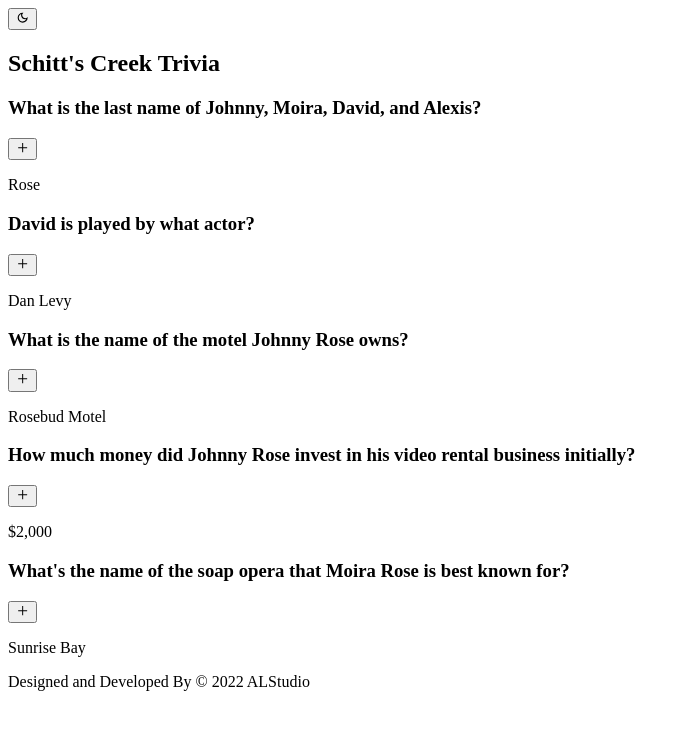
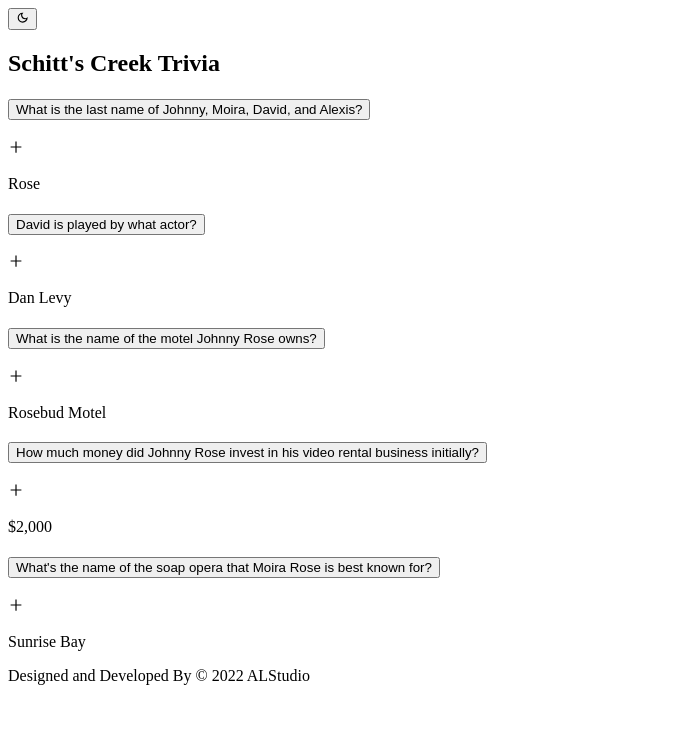
Before and after one commit to alstudio93/alstudio-accordion, a Next.js app: page / in a window 1280 px wide. Shown: the top 730 px of the page, without its empty margins (0-690 px from the left). Built offline with nearby package versions, Linux system fonts and the light colour scheme.

Commit message:
adjusting aria attributes

```diff
--- a/components/ThemeSwitcher.jsx
+++ b/components/ThemeSwitcher.jsx
@@ -10,13 +10,14 @@
     useEffect(() => setOnComponentMount(true), []);
     const themeIcon = () => {
         if (onComponentMount && resolvedTheme === "dark") {
-            return <HiOutlineSun className='light-mode-btn' title="Toggle Light Mode"  />
+            return <HiOutlineSun className='light-mode-btn'/>
         } else {
-            return <MdOutlineDarkMode className='dark-mode-btn' title=" Toggle Dark Mode"  />
+            return <MdOutlineDarkMode className='dark-mode-btn'/>
         }
     }
     return (
         <button
+            aria-label={resolvedTheme === "light" ? "Press enter to switch to Dark Mode" : "Press enter to switch to Light Mode"}
             type="button"
             className="theme-switcher "
             onClick={() => setTheme(resolvedTheme === 'dark' ? 'light' : 'dark')}
--- a/components/Trivia/TriviaArray.js
+++ /dev/null
@@ -1,22 +0,0 @@
-export const TriviaQuestion = [
-    {
-        question: "What is the last name of Johnny, Moira, David, and Alexis?",
-        answer: "Rose"
-    },
-    {
-        question: "David is played by what actor? ",
-        answer: "Dan Levy"
-    },
-    {
-        question: "What is the name of the motel Johnny Rose owns? ",
-        answer: "Rosebud Motel"
-    },
-    {
-        question: "How much money did Johnny Rose invest in his video rental business initially?",
-        answer: "$2,000"
-    },
-    {
-        question: "What's the name of the soap opera that Moira Rose is best known for?",
-        answer: "Sunrise Bay"
-    },
-]
--- /dev/null
+++ b/components/Trivia/TriviaData.js
@@ -0,0 +1,32 @@
+export const TriviaQuestion = [
+    {
+        question: "What is the last name of Johnny, Moira, David, and Alexis?",
+        answer: "Rose",
+        headingID: "item-1-header",
+        answerID: "item-1-answer"
+    },
+    {
+        question: "David is played by what actor? ",
+        answer: "Dan Levy",
+        headingID: "item-2-header",
+        answerID: "item-2-answer"
+    },
+    {
+        question: "What is the name of the motel Johnny Rose owns? ",
+        answer: "Rosebud Motel",
+        headingID: "item-3-header",
+        answerID: "item-3-answer"
+    },
+    {
+        question: "How much money did Johnny Rose invest in his video rental business initially?",
+        answer: "$2,000",
+        headingID: "item-4-header",
+        answerID: "item-4-answer"
+    },
+    {
+        question: "What's the name of the soap opera that Moira Rose is best known for?",
+        answer: "Sunrise Bay",
+        headingID: "item-5-header",
+        answerID: "item-5-answer"
+    },
+]
--- a/components/Trivia/index.jsx
+++ b/components/Trivia/index.jsx
@@ -1,10 +1,10 @@
 import React, { useState } from 'react'
-import { TriviaQuestion } from './TriviaArray';
+import { TriviaQuestion } from './TriviaData';
 import { AiOutlinePlus, AiOutlineMinus } from 'react-icons/ai'
 
 const Trivia = () => {
     const [isClicked, setIsClicked] = useState(null);
-    const revealAnswer = index => {
+    const revealAnswer = (index) => {
         if (isClicked === index) {
             return setIsClicked(null);
         }
@@ -13,42 +13,49 @@
 
     const toggleBtn = (index) => {
         if (isClicked === index) {
-            return <AiOutlineMinus title="click to hide the answer" aria-label='Hide Answer' />
+            return  <AiOutlineMinus/>
         } else {
-            return <AiOutlinePlus title="click to reveal the answer" aria-label='Show Answer'/>
+            return <AiOutlinePlus/>
         }
+    }
+
+    const screenReaderInstructions = (trivia, index) => {
+        if(isClicked === index) return trivia.answer
+        if(isClicked !== index) return trivia.question + " Press enter to reveal the answer."
     }
 
     return (
         <>
-            <section id="trivia" tabIndex="0">
+            <section id="trivia">
                 <h2 >Schitt&#39;s Creek Trivia</h2>
                 {
                     TriviaQuestion.map((trivia, index) => (
-                        <div
-                            tabIndex="0"
-                            key={trivia.question}
-                            className='accordion'
-                        >
+                        <div key={trivia.question} className='accordion'>
+                            <div className='accordion-question'>
+                                <h3>
+                                <button
+                                    id={trivia.headingID}
+                                    aria-label={screenReaderInstructions(trivia, index)}
+                                    aria-expanded={isClicked === index ? 'true' : false}
+                                    aria-controls={trivia.answerID}
+                                    onClick={() => revealAnswer(index)}>{trivia.question}
 
-                            <div className='accordion-question'
-                                onClick={() => revealAnswer(index)}>
-                                    <h3>
-                                    {trivia.question}
-                                    </h3>
-                                <button aria-expanded={isClicked === index ? 'true' : false}>
-                                    {toggleBtn(index)}
                                 </button>
+                                </h3>
+                                <span>
+                                {toggleBtn(index)}
+                                </span>
                             </div>
-
                             {
-                                <div className={isClicked === index ? "accordion-open" : "accordion-closed"}>
+                                <div
+                                id={trivia.answerID}
+                                aria-labelledby={trivia.headingID}
+                                className={isClicked === index ? "accordion-open" : "accordion-closed"}>
                                     <p>{trivia.answer}</p>
                                 </div>
                             }
-
                         </div>
-                    ))}
+                ))}
             </section>
         </>
     )
--- a/styles/globals.css
+++ b/styles/globals.css
@@ -113,13 +113,12 @@
   justify-content: space-between;
   width: 100%;
   padding: 20px 0px;
-  cursor: pointer;
 }
 
 .accordion-question h3 {
   font-weight: 500;
   font-size: clamp(0.9rem, 3vw, 1rem);
-  width: 86%;
+  width: fit-content;
 }
 
 .accordion-closed {
```
Also changed, not shown: 2 other files (tests, documents, lock files or other folders).
